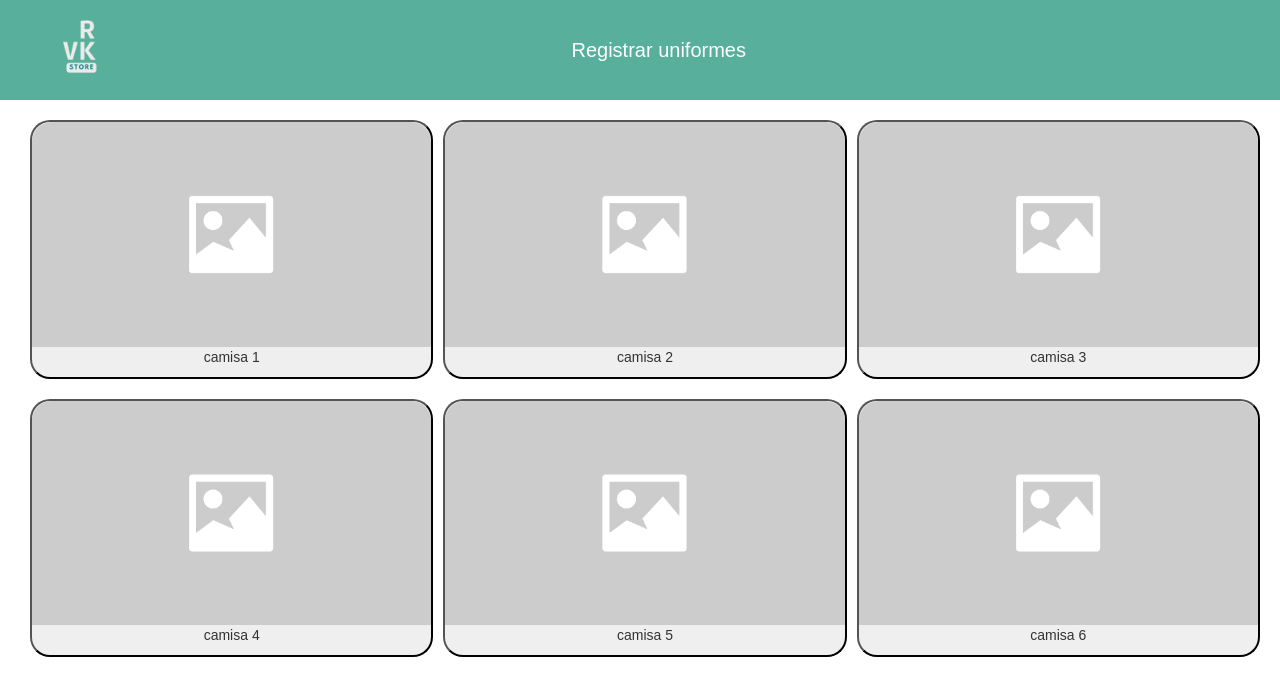
After one commit to Victoonix/PIT-Uniformes, a PHP site: page /vendas.php in a window 1280 px wide. The commit adds this page. Shown: the top 696 px of the page. Run offline with PHP 8.4, Linux system fonts and the light colour scheme.

Commit message:
Add files via upload

```diff
--- a/PIT Uniformes/uniformes.sql
+++ b/PIT Uniformes/uniformes.sql
@@ -2,11 +2,10 @@ create database uniformes;
 use uniformes;
 
 create table escola (
-id_escola int primary key not null auto_increment,
+token int primary key not null,
 nome varchar(80) not null,
 email varchar(80) not null,
-senha varchar(80) not null,
-token int not null
+senha varchar(80) not null
 ) engine=innodb;
 
 create table fornecedor (
@@ -25,3 +24,4 @@ foreign key (token) references escola(token) */
 ) engine=innodb;
 
 select * from escola;
+insert into escola (token, nome, email, senha) values (999999, 'teste', 'teste@a', 'a');
--- /dev/null
+++ b/PIT Uniformes/vendas.php
@@ -0,0 +1,48 @@
+<!DOCTYPE html>
+<html>
+<head>
+  <title>RVK STORE - Home</title>
+  <meta charset='utf-8'>
+  <link rel="stylesheet" href="https://maxcdn.bootstrapcdn.com/bootstrap/3.4.1/css/bootstrap.min.css">
+  <script src="https://ajax.googleapis.com/ajax/libs/jquery/3.6.4/jquery.min.js"></script>
+  <script src="https://maxcdn.bootstrapcdn.com/bootstrap/3.4.1/js/bootstrap.min.js"></script>
+  <link rel="stylesheet" type="text/css" href="style1.css">
+</head>
+<body>
+
+<header class="header">
+  <a href="../Pagina Inicial/index.html"><img src="assets/imgs/logo.png" alt="logo-onebitcode" class="logo-onebitcode"></a>
+  <div class="buttons">
+    <a href="pagsCadastro/pagCadUniforme.html" class="buttonHeader">Registrar uniformes</a>
+  </div>
+</header>
+<main>
+
+    <button class="uniforme">
+      <img src="assets/imgs/MD_imgSemImagem.png" class="uni">
+      <p>camisa 1</p>
+    </button>
+    <button class="uniforme">
+      <img src="assets/imgs/MD_imgSemImagem.png" class="uni">
+      <p>camisa 2</p>
+    </button>
+    <button  class="uniforme">
+      <img src="assets/imgs/MD_imgSemImagem.png" class="uni">
+      <p>camisa 3</p>
+    </button>
+</main>
+<main>
+  <button  class="uniforme">
+    <img src="assets/imgs/MD_imgSemImagem.png" class="uni">
+    <p>camisa 4</p>
+  </button>
+    <button  class="uniforme">
+    <img src="assets/imgs/MD_imgSemImagem.png" class="uni">
+    <p>camisa 5</p>
+  </button>
+
+    <button  class="uniforme">
+    <img src="assets/imgs/MD_imgSemImagem.png" class="uni">
+    <p>camisa 6</p>
+  </button>
+</main>
```
Also changed, not shown: PIT Uniformes/login.php (+7 -3 lines), PIT Uniformes/assets/imgs/MD_imgSemImagem.png (added), PIT Uniformes/assets/imgs/logo.png (added).
